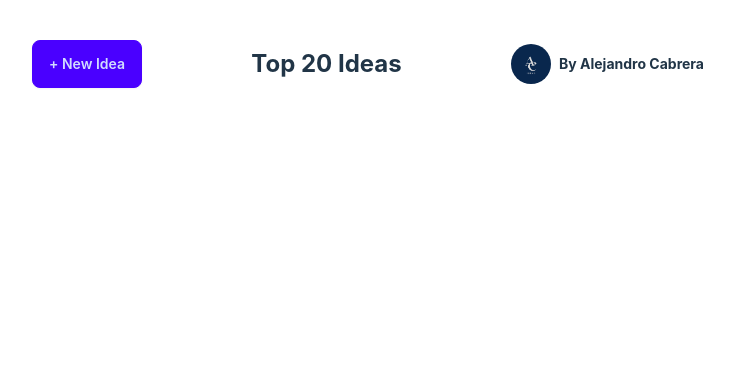
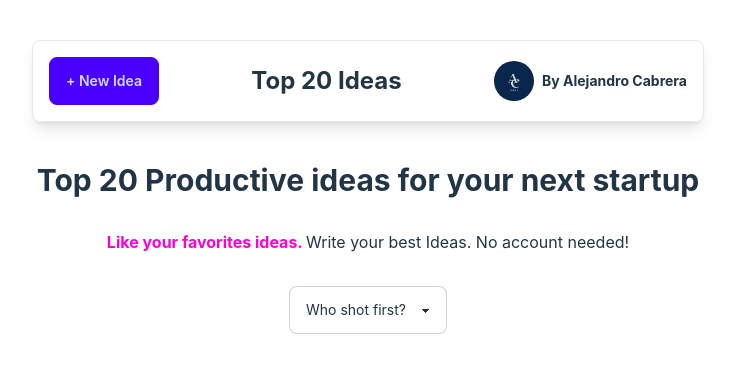
Before and after one commit to Alek30k/Top-50-Ideas, a React (Vite) app: page / in a window 1280 px wide. Shown: the top 372 px of the page, without its empty margins (272-1007 px from the left). Built offline with nearby package versions, Linux system fonts and the light colour scheme.

Commit message:
last commit

```diff
--- a/src/Screens/Home/HomeScreen.jsx
+++ b/src/Screens/Home/HomeScreen.jsx
@@ -1,9 +1,11 @@
 import Header from "./components/Header";
+import Hero from "./components/Hero";
 
 const HomeScreen = () => {
   return (
     <div className="">
       <Header />
+      <Hero />
     </div>
   );
 };
--- a/src/Screens/Home/components/Header.jsx
+++ b/src/Screens/Home/components/Header.jsx
@@ -2,7 +2,7 @@ import logo from "./../../../assets/AC.png";
 
 const Header = () => {
   return (
-    <div className="flex justify-between items-center">
+    <div className="flex justify-between items-center shadow-lg p-4 border rounded-lg">
       <button className="btn btn-primary btn-sm md:btn-md">+ New Idea</button>
       <h2 className="font-bold text-sm md:text-2xl">Top 20 Ideas</h2>
       <div className="flex gap-2 items-center">
--- /dev/null
+++ b/src/Screens/Home/components/Hero.jsx
@@ -0,0 +1,24 @@
+const Hero = () => {
+  return (
+    <div className="my-10 flex flex-col items-center gap-5">
+      <h2 className="text-3xl font-bold text-center">
+        Top 20 Productive ideas for your next startup
+      </h2>
+      <h2 className="text-center my-3">
+        <strong className="text-secondary">Like your favorites ideas. </strong>
+        Write your best Ideas. No account needed!
+      </h2>
+      <div className="">
+        <select className="select select-bordered w-full max-w-xs">
+          <option disabled selected>
+            Who shot first?
+          </option>
+          <option>Han Solo</option>
+          <option>Greedo</option>
+        </select>
+      </div>
+    </div>
+  );
+};
+
+export default Hero;
```
